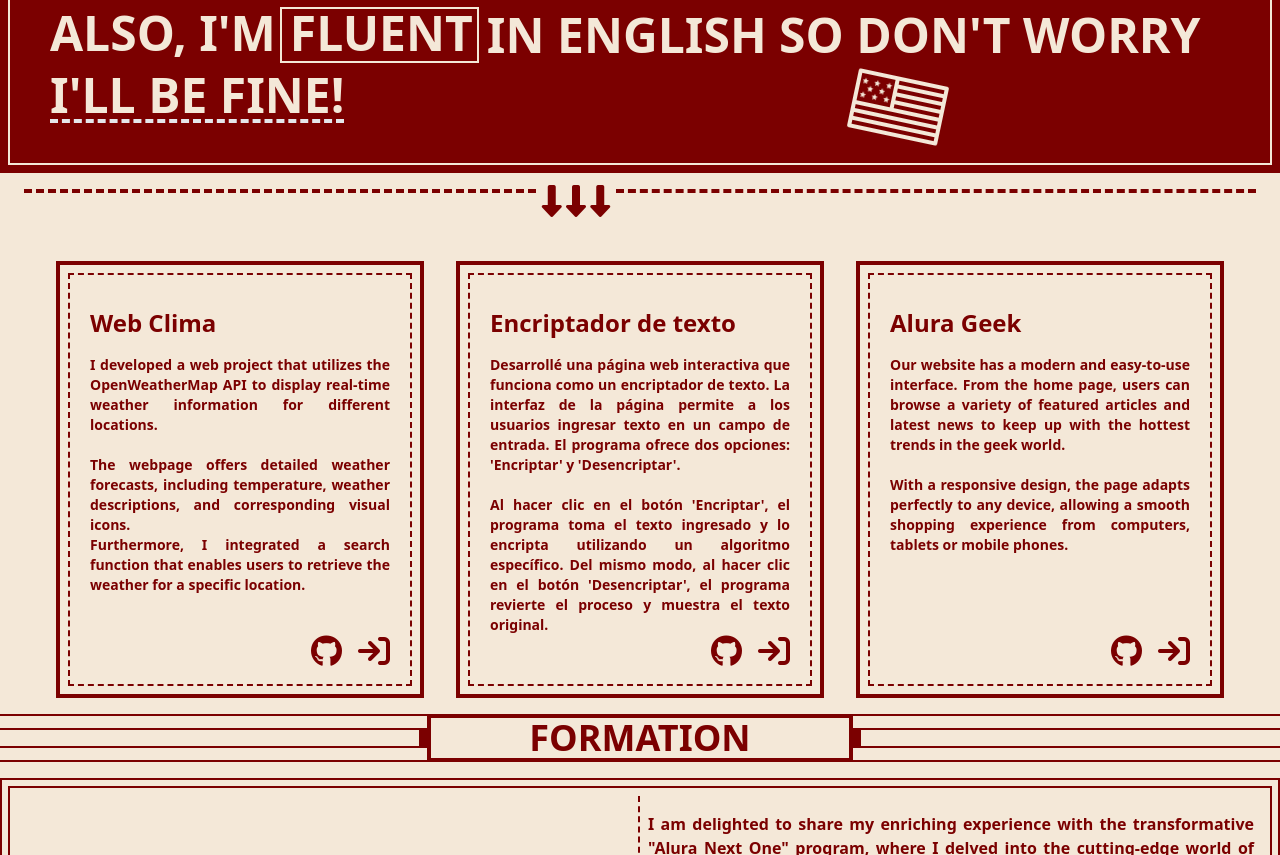
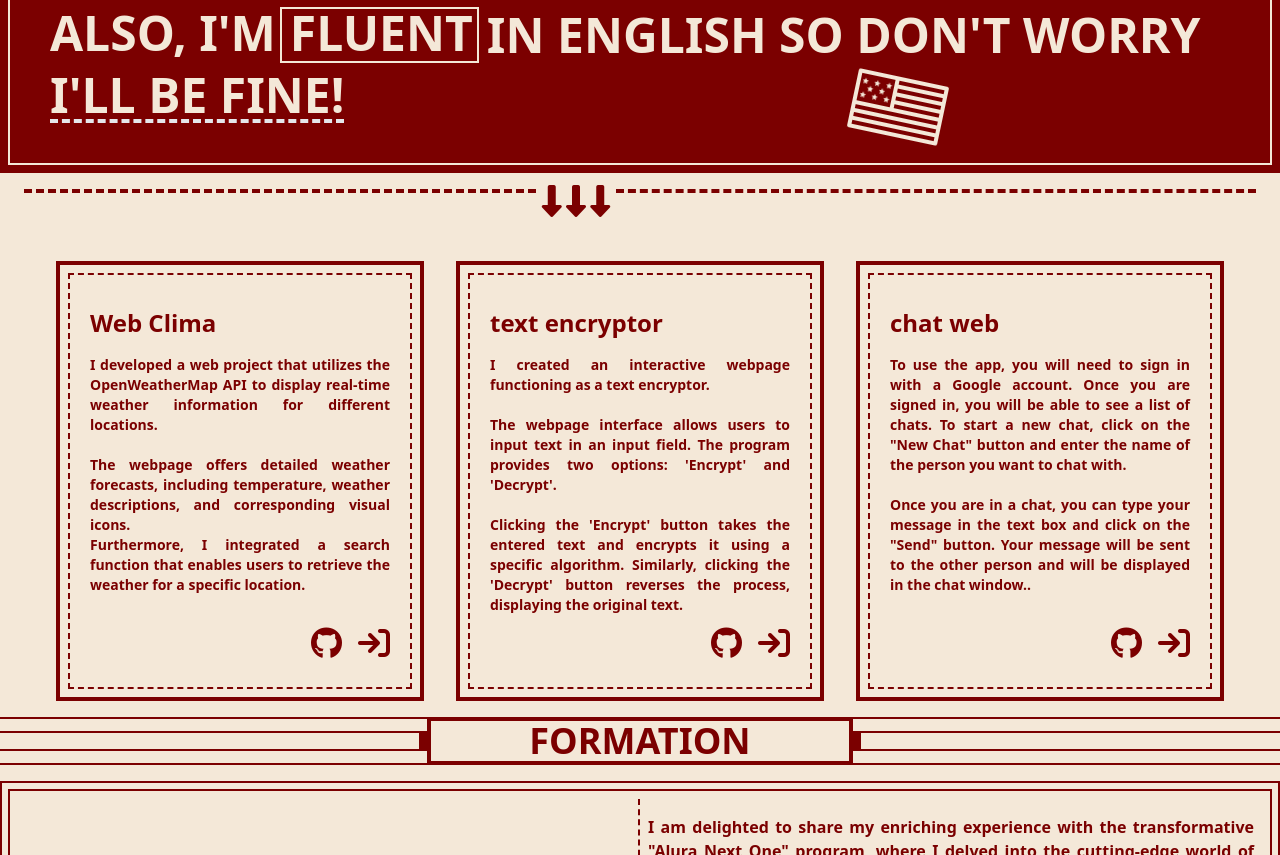
Before and after one commit to space-clover/Portfolio, a website: page src/index.html in a window 1280 px wide. Shown: the part 1483-2338 px from the top of the page. Drawn offline with nearby package versions, Linux system fonts and the light colour scheme.

Commit message:
update href to index

```diff
--- a/src/index.html
+++ b/src/index.html
@@ -154,8 +154,8 @@
                 <div>
                     <nav>
                         <ul class="flex justify-center w-full pt-2">
-                            <li id="github-icon" class="px-3" ><a href=""><i class="fa-brands fa-github-alt fa-2xl text-color2 transition duration-500 ease-in-out hover:text-black transform hover:translate-y-0.5"></i></a></li>
-                            <li id="linkedin-icon" class="px-3"><a href=""><i class="fa-brands fa-linkedin fa-2xl text-color2 transition duration-500 ease-in-out hover:text-blue-800 transform hover:translate-y-0.5" ></i></a></li>
+                            <li id="github-icon" class="px-3" ><a href="https://github.com/space-clover"><i class="fa-brands fa-github-alt fa-2xl text-color2 transition duration-500 ease-in-out hover:text-black transform hover:translate-y-0.5"></i></a></li>
+                            <li id="linkedin-icon" class="px-3"><a href="https://www.linkedin.com/in/jefry-jonathan-mejia-176476240/"><i class="fa-brands fa-linkedin fa-2xl text-color2 transition duration-500 ease-in-out hover:text-blue-800 transform hover:translate-y-0.5" ></i></a></li>
                             <li id="curriculum-icon" class="px-3"><a href=""><i class="fa-solid fa-paperclip fa-2xl text-color2 transition duration-500 ease-in-out hover:text-gray-500 transform hover:translate-y-0.5"></i></a></li>
                         </ul>
                     </nav>
@@ -186,11 +186,11 @@
                 <li class=" flex flex-col w-full mt-2 transition duration-1000 ease-in-out  ">
                     <div class="flex justify-around bg-color2 w-full pb-1">
                         <div class=" flex justify-center w-50% border-2 boder-color1 transform transition duration-500 hover:bg-color1 group "><i class="fa-brands fa-css3-alt fa-2xl text-9xl text-color1 transition duration-500 ease-in-out transform group-hover:text-blue-500"></i></div>
-                        <div class="flex justify-center w-50% border-2 boder-color1 transform transition duration-500 hover:bg-color1 group "><i class="p-3 fa-solid fa-ghost fa-2xl text-8xl text-color1  transition duration-500 ease-in-out transform group-hover:text-gray-400"></i></div>
+                        <div class="flex justify-center w-50% border-2 boder-color1 transform transition duration-500 hover:bg-color1 group "><i class="p-3 fa-brands fa-react fa-2xl text-8xl text-color1  transition duration-500 ease-in-out transform group-hover:text-blue-900"></i></div>
                     </div>
                     <div class="flex justify-around w-full mt-1">
                         <div class="text-xl border-2 border-color2 w-full text-center text-color2 font-semibold p-1"><h1>DESIGN CSS</h1></div>
-                        <div class="text-xl border-2 border-color2  w-full  text-center text-color2 font-semibold p-1"><h1>CREATIVE DESIGN</h1></div>
+                        <div class="text-xl border-2 border-color2  w-full  text-center text-color2 font-semibold p-1"><h1>REACT.JS</h1></div>
                     </div>
                 </li>
 
@@ -223,21 +223,21 @@
                 <li class=" flex flex-col w-full mt-2 transition duration-1000 ease-in-out opacity-0   ">
                     <div class="flex justify-around bg-color2 w-full pb-1">
                         <div class=" flex justify-center w-50% border-2 boder-color1 transform transition duration-500 hover:bg-color1 group "><i class="fa-solid fa-chart-pie fa-2xl text-9xl text-color1 py-1 transition duration-500 ease-in-out transform group-hover:text-red-800"></i></div>
-                        <div class=" flex justify-center w-50% border-2 boder-color1 transform transition duration-500 hover:bg-color1 group "><i class="fa-solid fa-cube fa-2xl text-9xl text-color1 py-1 transition duration-500 ease-in-out transform group-hover:text-blue-700"></i></div>
+                        <div class=" flex justify-center w-50% border-2 boder-color1 transform transition duration-500 hover:bg-color1 group "><i class="fa-solid fa-n fa-2xl text-9xl text-color1 py-1 transition duration-500 ease-in-out transform group-hover:text-blue-700"></i></div>
                     </div>
                     <div class="flex justify-around w-full mt-1">
                         <div class="text-xl border-2 border-color2 w-full text-center text-color2 font-semibold p-1"><h1>MATPLOTLIB</h1></div>
-                        <div class="text-xl border-2 border-color2  w-full  text-center text-color2 font-semibold p-1"><h1>NUMPY</h1></div>
+                        <div class="text-xl border-2 border-color2  w-full  text-center text-color2 font-semibold p-1"><h1>NEXT.JS</h1></div>
                     </div>
                 </li>
 
                 <li class=" flex flex-col w-full mt-2 transition duration-1000 ease-in-out opacity-0  ">
                     <div class="flex justify-around items-center bg-color2 w-full pb-1">
-                        <div class=" flex justify-center items-center w-50% border-2 boder-color1 transform transition duration-500 hover:bg-color1 group "><i class="fa-brands fa-python fa-2xl text-9xl text-color1 py-1 transition duration-500 ease-in-out transform group-hover:text-blue-700"></i></div>
+                        <div class=" flex justify-center items-center w-50% border-2 boder-color1 transform transition duration-500 hover:bg-color1 group "><i class="fa-solid fa-a fa-2xl text-9xl text-color1 py-1 transition duration-500 ease-in-out transform group-hover:text-blue-700"></i></div>
                         <div class="flex justify-center items-center w-50% border-2 boder-color1 transform transition duration-500 hover:bg-color1 group "><i class=" fa-brands fa-python fa-2xl text-9xl text-color1 py-1 transition duration-500 ease-in-out transform group-hover:text-yellow-600"></i></div>
                     </div>
                     <div class="flex justify-around w-full mt-1">
-                        <div class="text-xl border-2 border-color2 w-full text-center text-color2 font-semibold p-1"><h1> LOGIC PYTHON</h1></div>
+                        <div class="text-xl border-2 border-color2 w-full text-center text-color2 font-semibold p-1"><h1>AXIOS</h1></div>
                         <div class="text-xl border-2 border-color2 w-full  text-center text-color2 font-semibold p-1"><h1>PANDAS PYTHON</h1></div>
                     </div>
                 </li>
@@ -292,35 +292,35 @@
                         <h3 class="text-sm text-justify font-bold">I developed a web project that utilizes the OpenWeatherMap API to display real-time weather information
                             for different locations.<br><br> The webpage offers detailed weather forecasts, including temperature, weather descriptions, and corresponding visual icons.<br> Furthermore, I integrated a search function that enables users to retrieve the weather for a specific location.</h3>
                         <div class="flex mt-auto justify-end items-end">
-                            <i class="fa-brands fa-github fa-2xl  transition duration-500 hover:text-black mr-4 "></i>
-                            <i class="fa-solid fa-arrow-right-to-bracket fa-2xl transition duration-500 hover:text-black"></i>
+                            <a href="https://github.com/space-clover/Wheater-app"><i class="cursor-pointer fa-brands fa-github fa-2xl  transition duration-500 hover:text-black mr-4 "></i></a>
+                            <a href="https://github.com/space-clover/Wheater-app/archive/refs/heads/main.zip"><i class=" cursor-pointer fa-solid fa-arrow-right-to-bracket fa-2xl transition duration-500 hover:text-black"></i></a>
                         </div>
                     </div>
                 </div>
 
                 <div class="flex flex-col border-4 border-color2 w-full sm:w-2/5 p-2 mb-2 sm:mb-0 sm:mx-4">
                     <div class=" flex flex-col h-100% border-2 border-dashed border-color2 px-5 py-8 ">
-                        <h2 class="text-2xl mb-4 font-extrabold">Encriptador de texto </h2>
-                        <h3 class="text-sm text-justify font-bold pb-4">Desarrollé una página web interactiva que funciona como un encriptador de texto.
-                            La interfaz de la página permite a los usuarios ingresar texto en un campo de entrada. El programa ofrece dos opciones:
-                            'Encriptar' y 'Desencriptar'. <br><br> Al hacer clic en el botón 'Encriptar', el programa toma el texto ingresado y lo encripta utilizando un algoritmo específico. Del mismo modo, al hacer clic en el botón 'Desencriptar', el programa revierte el proceso y muestra el texto original.
+                        <h2 class="text-2xl mb-4 font-extrabold">text encryptor </h2>
+                        <h3 class="text-sm text-justify font-bold pb-4">I created an interactive webpage functioning as
+                            a text encryptor.<br><br> The webpage interface allows users to input text in an input field. The program provides two options: 'Encrypt' and 'Decrypt'.<br><br> Clicking the 'Encrypt' button takes the entered text and encrypts it using a specific algorithm. Similarly,
+                            clicking the 'Decrypt' button reverses the process, displaying the original text.
                         </h3>
                         <div class="flex mt-auto justify-end items-end">
-                            <i class="fa-brands fa-github fa-2xl  transition duration-500 hover:text-black mr-4 "></i>
-                            <i class="fa-solid fa-arrow-right-to-bracket fa-2xl transition duration-500 hover:text-black"></i>
+                            <a href= "https://github.com/space-clover/tomateone" ><i class=" cursor-pointer fa-brands fa-github fa-2xl  transition duration-500 hover:text-black mr-4 " ></i></a>
+                            <a href="https://github.com/space-clover/tomateone/archive/refs/heads/master.zip"><i class=" cursor-pointer fa-solid fa-arrow-right-to-bracket fa-2xl transition duration-500 hover:text-black"></i></a>
                         </div>
                     </div>
                 </div>
                 <div class=" border-4 border-color2 w-full sm:w-2/5 p-2 mb-2 sm:mb-0 sm:mx-4">
                     <div class=" flex flex-col h-100% border-2 border-dashed border-color2 px-5 py-8 ">
-                        <h2 class="text-2xl mb-4 font-extrabold">Alura Geek</h2>
+                        <h2 class="text-2xl mb-4 font-extrabold">chat web</h2>
                         <h3 class="text-sm text-justify font-bold">
-                            Our website has a modern and easy-to-use interface. From the home page, users can browse a variety of featured
-                            articles and latest news to keep up with the hottest trends in the geek world. <br><br> With a responsive design, the page adapts
-                            perfectly to any device, allowing a smooth shopping experience from computers, tablets or mobile phones.</h3>
+                            To use the app, you will need to sign in with a Google account. Once you are signed in, you will be able to see a list of chats. To start a new chat, click on the "New Chat" button and enter the name of the person you want to chat with.
+                                <br><br>
+                            Once you are in a chat, you can type your message in the text box and click on the "Send" button. Your message will be sent to the other person and will be displayed in the chat window..</h3>
                         <div class="flex mt-auto justify-end items-end">
-                            <i class="fa-brands fa-github fa-2xl  transition duration-500 hover:text-black mr-4 "></i>
-                            <i class="fa-solid fa-arrow-right-to-bracket fa-2xl transition duration-500 hover:text-black"></i>
+                            <a href="https://github.com/space-clover/chatapp"><i class=" cursor-pointer fa-brands fa-github fa-2xl  transition duration-500 hover:text-black mr-4 "></i></a>
+                            <a href="https://github.com/space-clover/chatapp/archive/refs/heads/main.zip"><i class=" cursor-pointer fa-solid fa-arrow-right-to-bracket fa-2xl transition duration-500 hover:text-black"></i></a>
                         </div>
                     </div>
                 </div>
```
